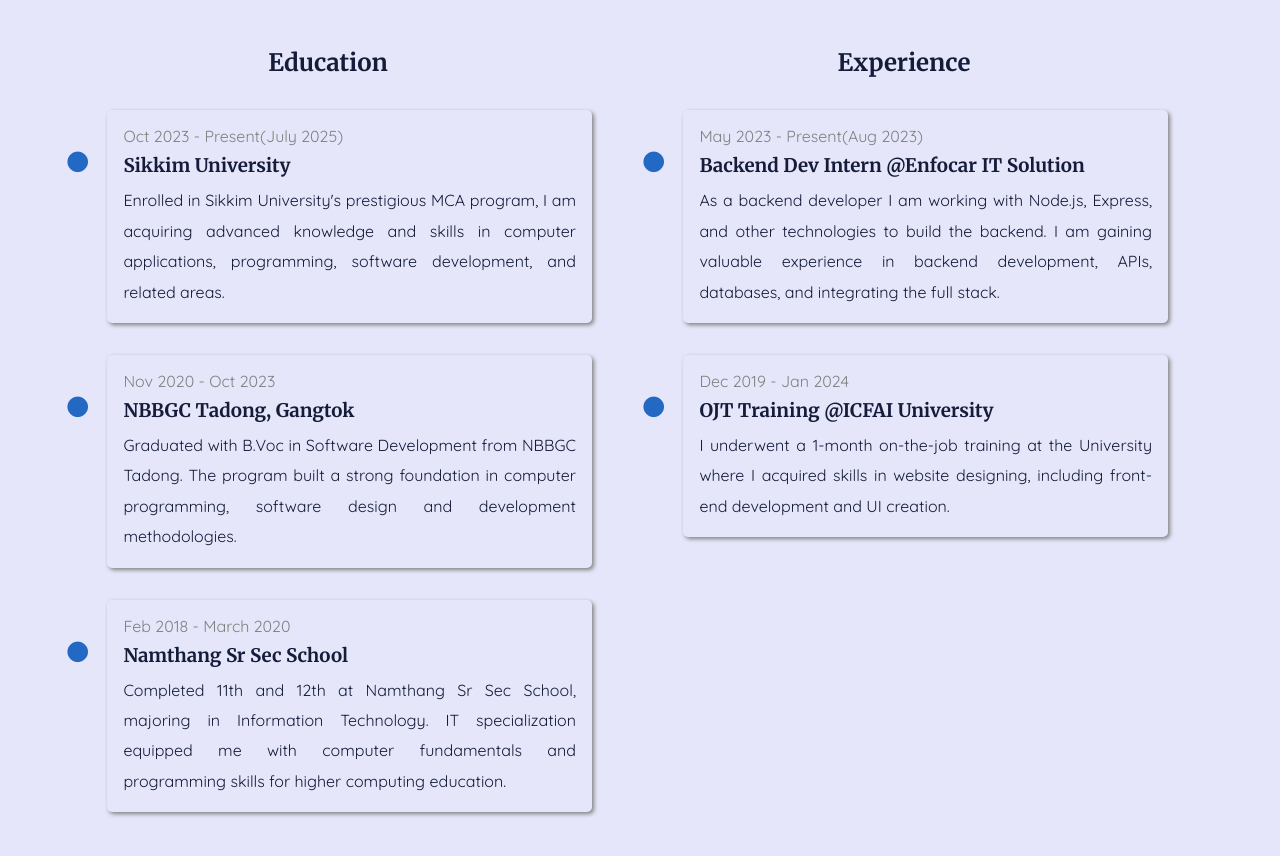
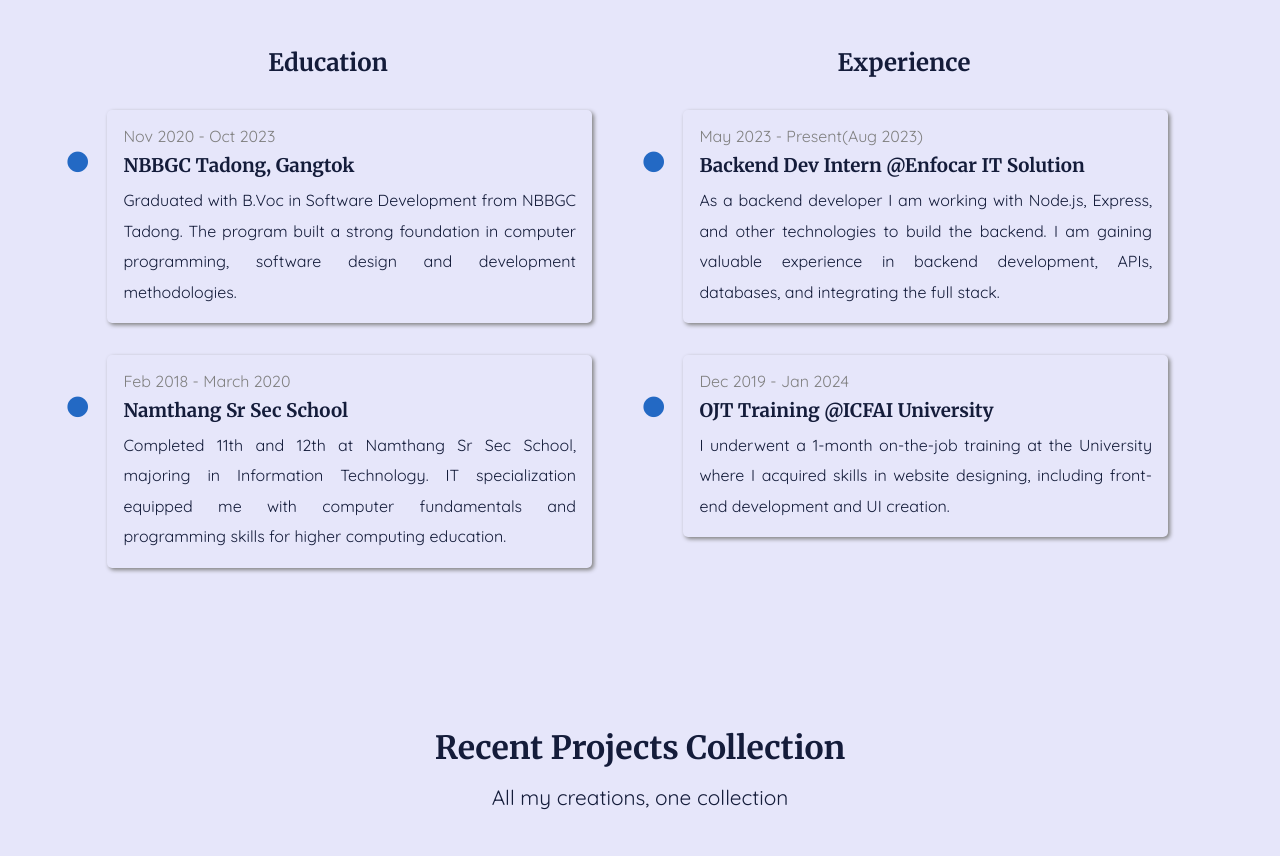
Before and after one commit to sailendrachettri/protfolio, a React (Create React App) app: page / in a window 1280 px wide. Shown: the part 1452-2308 px from the top of the page. Built offline with nearby package versions, Linux system fonts and the light colour scheme; no server answers.

Commit message:
current education removed

```diff
--- a/src/components/pages/ExperienceEducation.jsx
+++ b/src/components/pages/ExperienceEducation.jsx
@@ -10,19 +10,6 @@
                     <div className='exp-edu'>
                         <h2>Education</h2>
 
-                        <div className='info'>
-                            <div className='dot-line'>
-                                <p className='dot'>&#x2022;</p>
-                                {/* <p className='line'>&#124;</p> */}
-                            </div>
-
-                            <div className='bio'>
-                                <p className='year'>Oct 2023 - Present(July 2025)</p>
-                                <h3>Sikkim University</h3>
-                                <p className='summary'>Enrolled in Sikkim University's prestigious MCA program, I am acquiring advanced knowledge and skills in computer applications, programming, software development, and related areas.</p>
-                            </div>
-
-                        </div>
                         <div className='info'>
                             <div className='dot-line'>
                                 <p className='dot'>&#x2022;</p>
```
